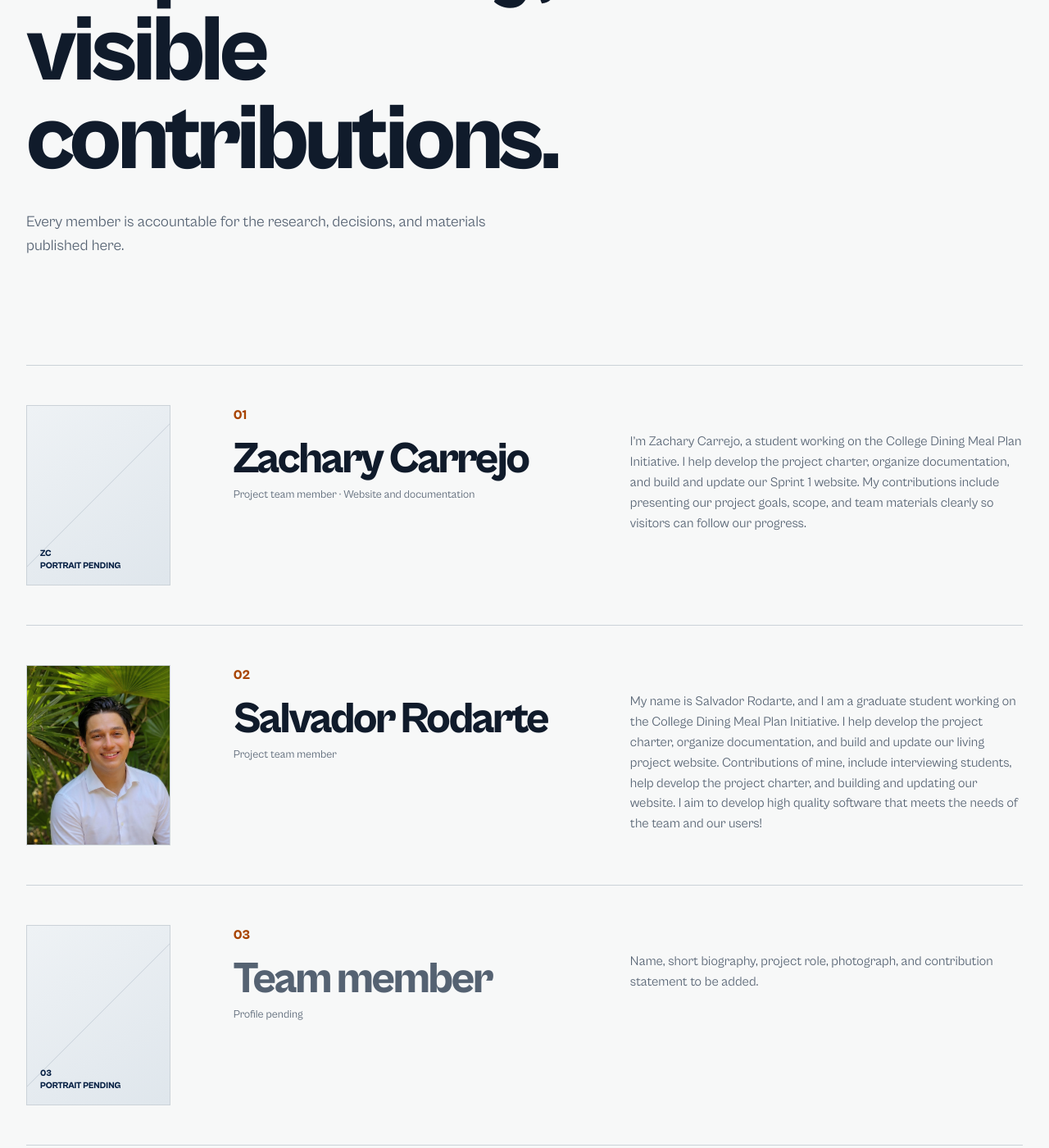
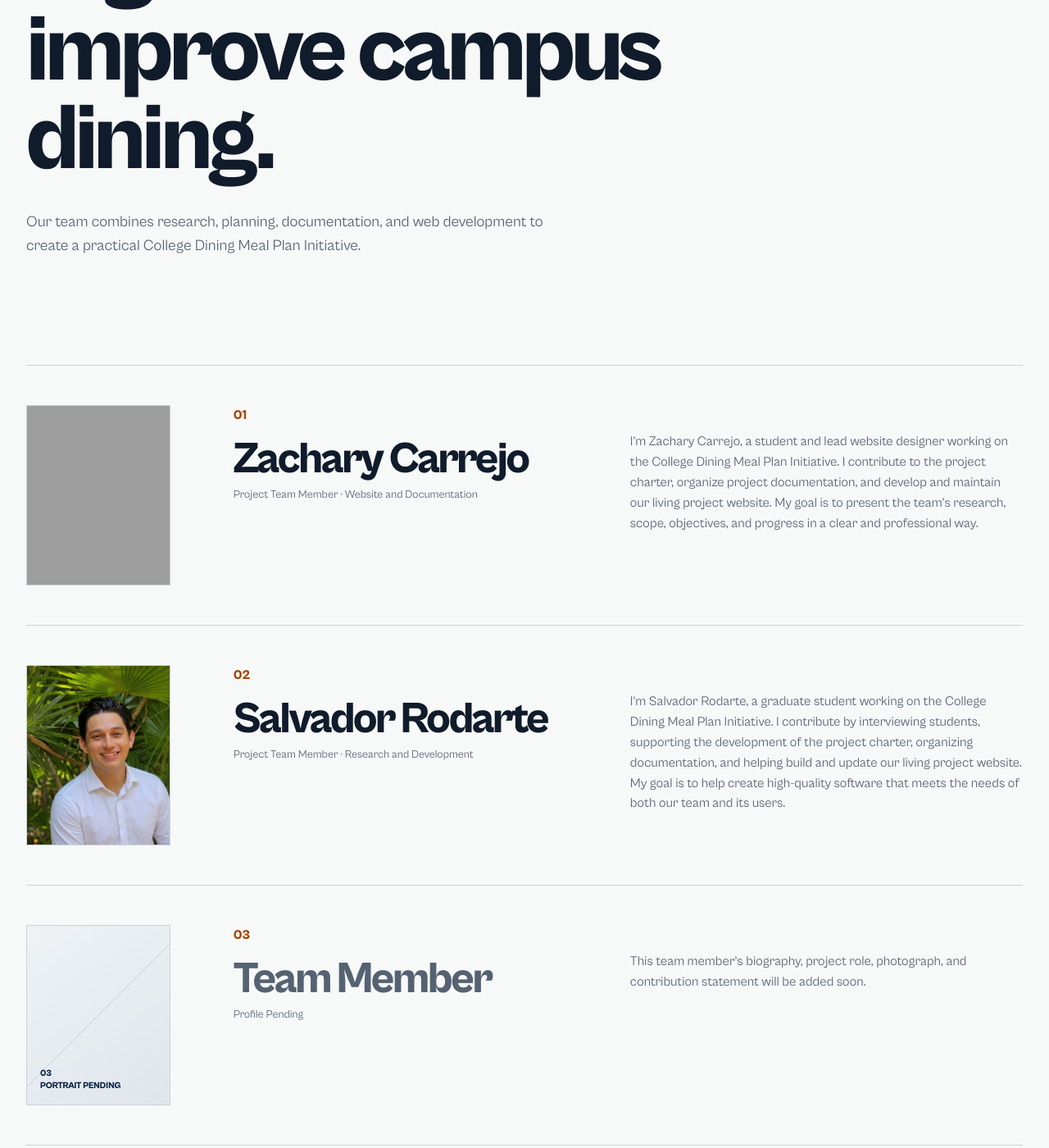
Before and after one commit to dlozan62/dlozan62.github.io, a Jekyll site: the page built from about.html, in a window 1280 px wide and 1400 px high, scrolled down 460 px. Shown: the whole window at 82% size. Built offline with Jekyll 4.4.1, drawn with Linux system fonts in a browser that asks for light colours; some of the changed text lies outside the part shown; grey boxes are pictures that could not be loaded.

Commit message:
Add Zachary profile picture and improve team page

```diff
--- a/about.html
+++ b/about.html
@@ -1,37 +1,45 @@
 ---
 layout: default
-title: About us
+title: About Us
 description: Meet the team behind the College Dining Meal Plan Initiative.
 permalink: /about/
 ---
 
 <header class="page-intro">
-  <p class="course-line">Project team</p>
-  <h1>Shared responsibility, visible contributions.</h1>
+  <p class="course-line">Meet the team</p>
+  <h1>Working together to improve campus dining.</h1>
   <p>
-    Every member is accountable for the research, decisions, and materials
-    published here.
+    Our team combines research, planning, documentation, and web development
+    to create a practical College Dining Meal Plan Initiative.
   </p>
 </header>
 
 <section class="people-list">
   <article>
-    <div class="profile-photo" role="img" aria-label="Portrait pending for Zachary Carrejo">
-      <span aria-hidden="true">ZC<br>Portrait pending</span>
+    <div class="profile-photo">
+      <img
+        src="{{ '/assets/images/team/zachary.PNG' | relative_url }}"
+        alt="Portrait of Zachary Carrejo"
+        width="800"
+        height="1000"
+        loading="lazy"
+      >
     </div>
+
     <div>
       <p class="person-number">01</p>
       <h2>Zachary Carrejo</h2>
       <p class="person-role">
-        Project team member · Website and documentation
+        Project Team Member · Website and Documentation
       </p>
     </div>
+
     <p>
-      I’m Zachary Carrejo, a student working on the College Dining Meal Plan
-      Initiative. I help develop the project charter, organize documentation,
-      and build and update our Sprint 1 website. My contributions include
-      presenting our project goals, scope, and team materials clearly so
-      visitors can follow our progress.
+      I’m Zachary Carrejo, a student and lead website designer working on the
+      College Dining Meal Plan Initiative. I contribute to the project charter,
+      organize project documentation, and develop and maintain our living
+      project website. My goal is to present the team’s research, scope,
+      objectives, and progress in a clear and professional way.
     </p>
   </article>
 
@@ -42,60 +50,82 @@
         alt="Portrait of Salvador Rodarte"
         width="800"
         height="1000"
+        loading="lazy"
       >
     </div>
+
     <div>
       <p class="person-number">02</p>
       <h2>Salvador Rodarte</h2>
-      <p class="person-role">Project team member</p>
+      <p class="person-role">
+        Project Team Member · Research and Development
+      </p>
     </div>
+
     <p>
-      My name is Salvador Rodarte, and I am a graduate student working on the
-      College Dining Meal Plan Initiative. I help develop the project charter,
-      organize documentation, and build and update our living project website.
-      Contributions of mine, include interviewing students, help develop the
-      project charter, and building and updating our website.
-      I aim to develop high quality software that meets the needs of the team and our users!
+      I’m Salvador Rodarte, a graduate student working on the College Dining
+      Meal Plan Initiative. I contribute by interviewing students, supporting
+      the development of the project charter, organizing documentation, and
+      helping build and update our living project website. My goal is to help
+      create high-quality software that meets the needs of both our team and
+      its users.
     </p>
   </article>
 
   <article class="is-pending">
-    <div class="profile-photo" role="img" aria-label="Portrait pending for team member three">
+    <div
+      class="profile-photo"
+      role="img"
+      aria-label="Portrait pending for team member three"
+    >
       <span aria-hidden="true">03<br>Portrait pending</span>
     </div>
+
     <div>
       <p class="person-number">03</p>
-      <h2>Team member</h2>
-      <p class="person-role">Profile pending</p>
+      <h2>Team Member</h2>
+      <p class="person-role">Profile Pending</p>
     </div>
+
     <p>
-      Name, short biography, project role, photograph, and contribution
-      statement to be added.
+      This team member’s biography, project role, photograph, and contribution
+      statement will be added soon.
     </p>
   </article>
 
   <article class="is-pending">
-    <div class="profile-photo" role="img" aria-label="Portrait pending for team member four">
+    <div
+      class="profile-photo"
+      role="img"
+      aria-label="Portrait pending for team member four"
+    >
       <span aria-hidden="true">04<br>Portrait pending</span>
     </div>
+
     <div>
       <p class="person-number">04</p>
-      <h2>Team member</h2>
-      <p class="person-role">Profile pending</p>
+      <h2>Team Member</h2>
+      <p class="person-role">Profile Pending</p>
     </div>
+
     <p>
-      Name, short biography, project role, photograph, and contribution
-      statement to be added.
+      This team member’s biography, project role, photograph, and contribution
+      statement will be added soon.
     </p>
   </article>
 </section>
 
 <figure class="photo-callout">
-  <div class="photo-callout__space" role="img" aria-label="Team photograph pending">
-    <span>Four-person team photograph to be added</span>
+  <div
+    class="photo-callout__space"
+    role="img"
+    aria-label="Team photograph pending"
+  >
+    <span>Four-person team photograph coming soon</span>
   </div>
+
   <figcaption>
-    This space is reserved for a team photo. Individual portraits will be
-    added to each profile when available.
+    Our complete team photograph and remaining individual portraits will be
+    added as the project progresses.
   </figcaption>
 </figure>
```
Also changed, not shown: 1 other file.
